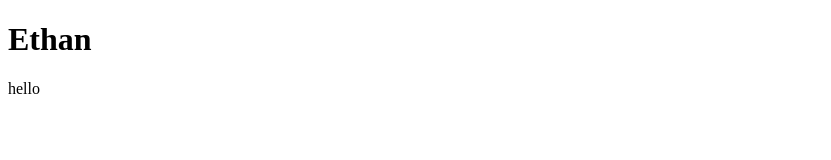
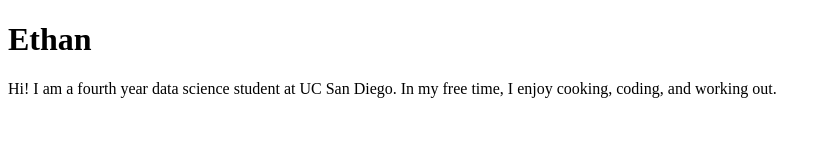
Before and after one commit to eatangit/Portfolio, a plain HTML site: page index.html in a window 1280 px wide. Shown: the whole page, without its empty margins (0-831 px from the left). Drawn offline with Linux system fonts and the light colour scheme.

Commit message:
Changed description

```diff
--- a/index.html
+++ b/index.html
@@ -5,7 +5,8 @@
     <meta name="viewport" content="width=device-width, initial-scale=1.0">
     <title>Ethan Lam: Personal Site and Portfolio</title>
     <h1>Ethan</h1>
-    <p>hello</p>
+    <p>Hi! I am a fourth year data science student at UC San Diego.
+     In my free time, I enjoy cooking, coding, and working out.</p>
 </head>
 <body>
 
```
